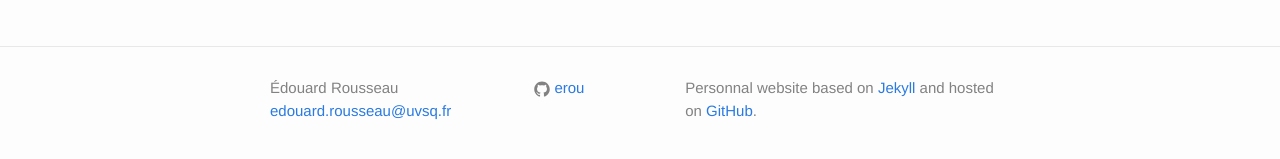
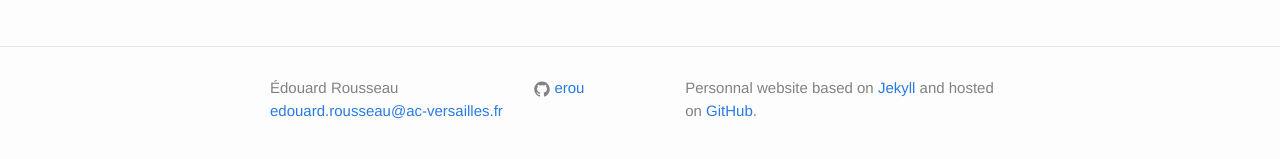
Before and after one commit to erou/erou.github.io, a Jekyll site: the page built from index.md, in a window 1280 px wide. Shown: the part 607-766 px from the top of the page. Built offline with Jekyll 4.4.1, drawn with Linux system fonts in a browser that asks for light colours; some of the changed lines change nothing that is shown.

Commit message:
new descriptions

```diff
--- a/_config.yml
+++ b/_config.yml
@@ -13,11 +13,11 @@
 # you will see them accessed via {{ site.title }}, {{ site.email }}, and so on.
 # You can create any custom variable you would like, and they will be accessible
 # in the templates via {{ site.myvariable }}.
-title: Édouard Rousseau | ATER at Université de Versailles.
+title: Édouard Rousseau | Professeur de mathématiques
 author: Édouard Rousseau
-email: edouard.rousseau@uvsq.fr
+email: edouard.rousseau@ac-versailles.fr
 description: > # this means to ignore newlines until "baseurl:"
-    Édouard Rousseau. ATER at Université de Versailles (UVSQ).
+    Édouard Rousseau. Professeur de mathématiques.
 #baseurl: # the subpath of your site, e.g. /blog
 url: "http://erou.github.io/" # the base hostname & protocol for your site, e.g. http://example.com
 # twitter_username: edrou
```
